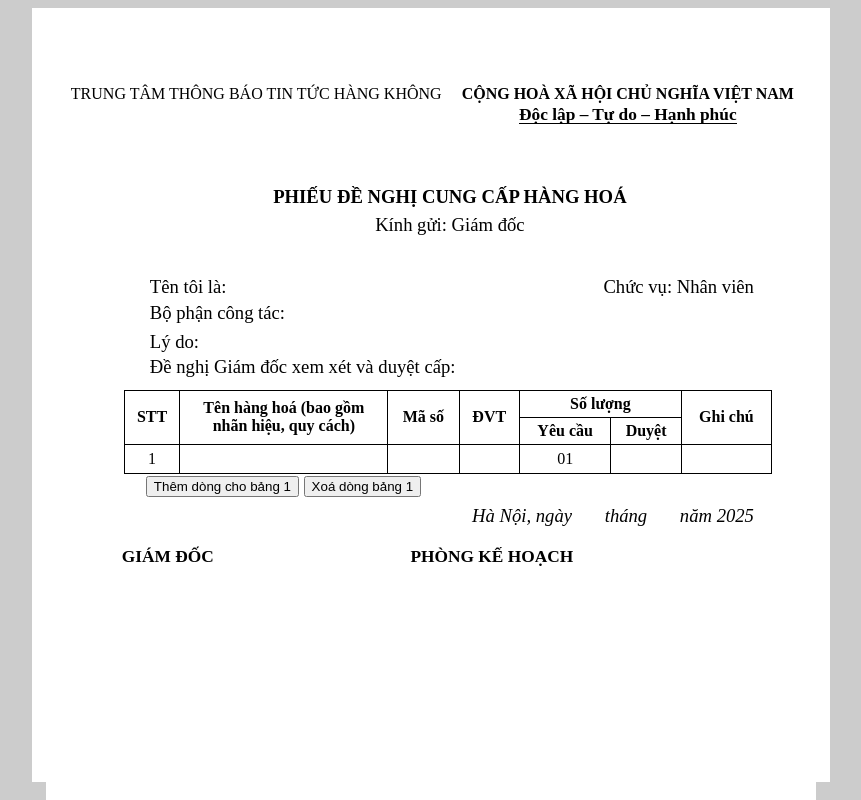
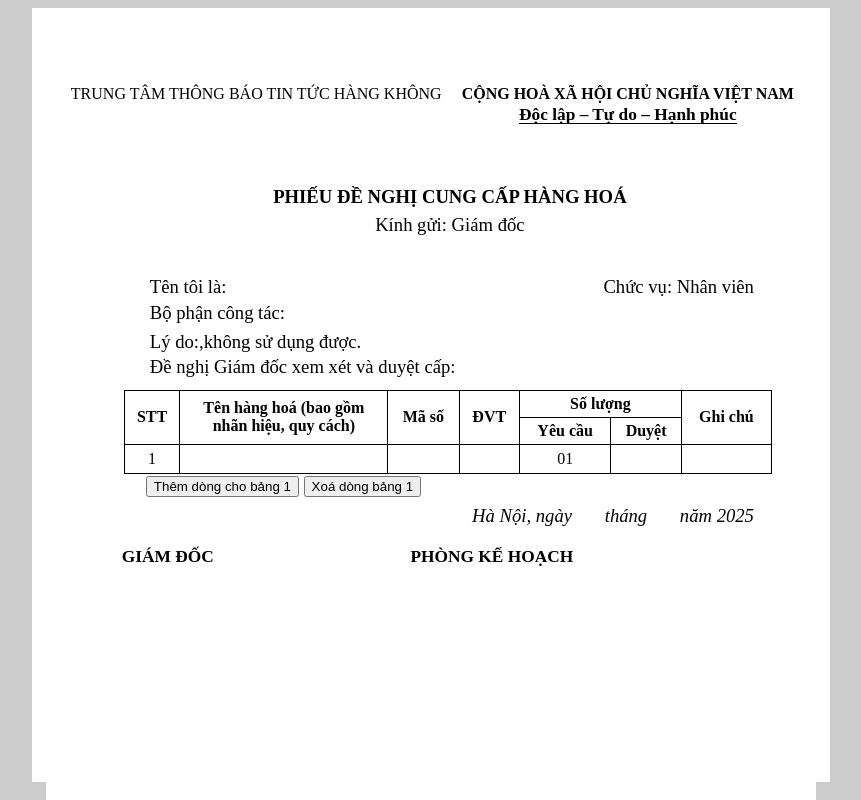
Before and after one commit to LTC041/SuachuaTTHK, a plain HTML site: page A4.html in a window 1280 px wide. Shown: the top 800 px of the page, without its empty margins (209-1070 px from the left). Drawn offline with Linux system fonts and the light colour scheme.

Commit message:
fix paste

```diff
--- a/A4.html
+++ b/A4.html
@@ -51,7 +51,7 @@
           </p>
             <div style="font-size: 14pt; line-height: 1.5">
               <p style="white-space: normal;text-indent: 4px" class="fix-same-word" contenteditable="true">
-                Lý do:
+                Lý do:,không sử dụng được.
               </p>
             </div>
           <p>Đề nghị Giám đốc xem xét và duyệt cấp:</p>
```
